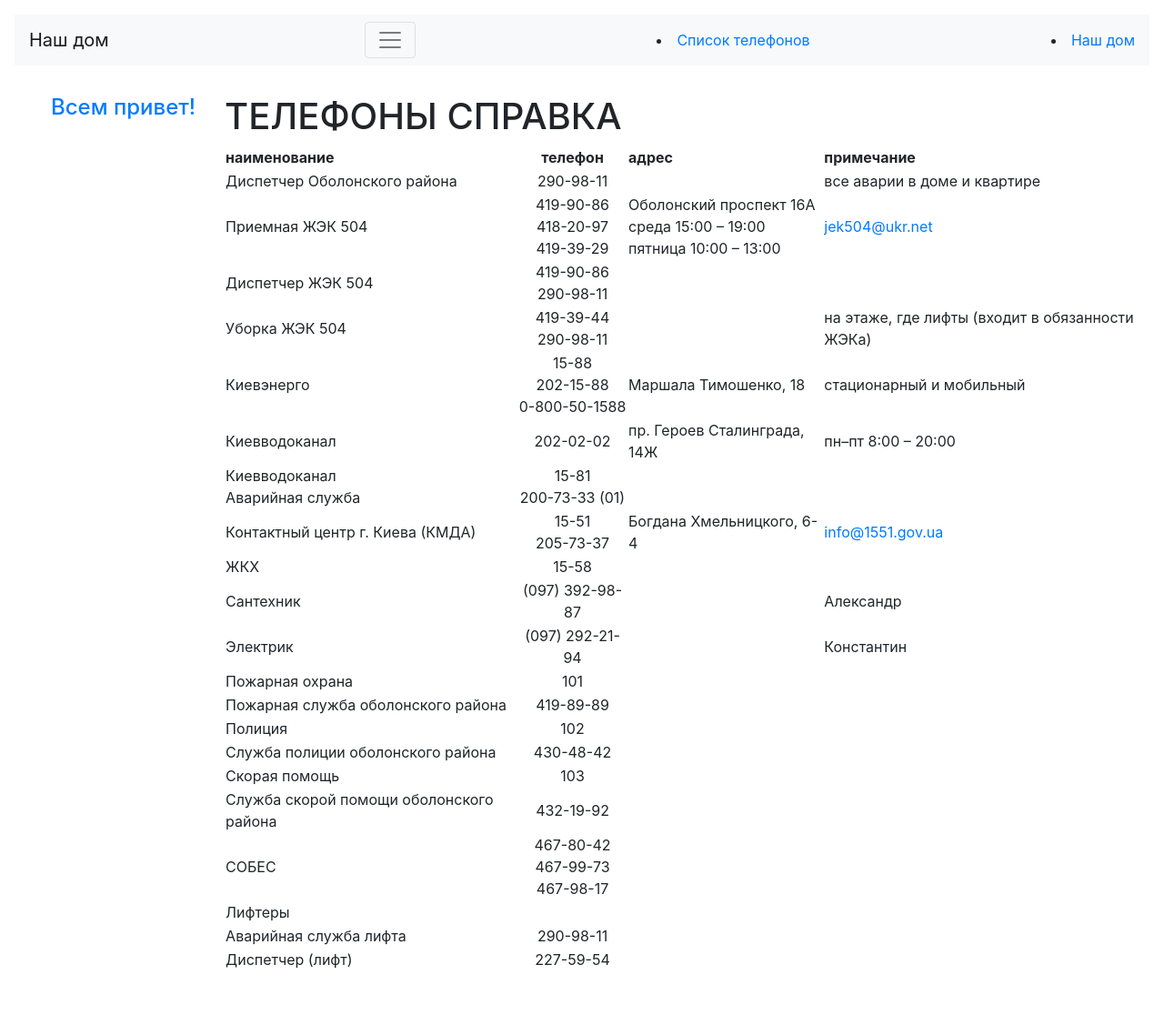
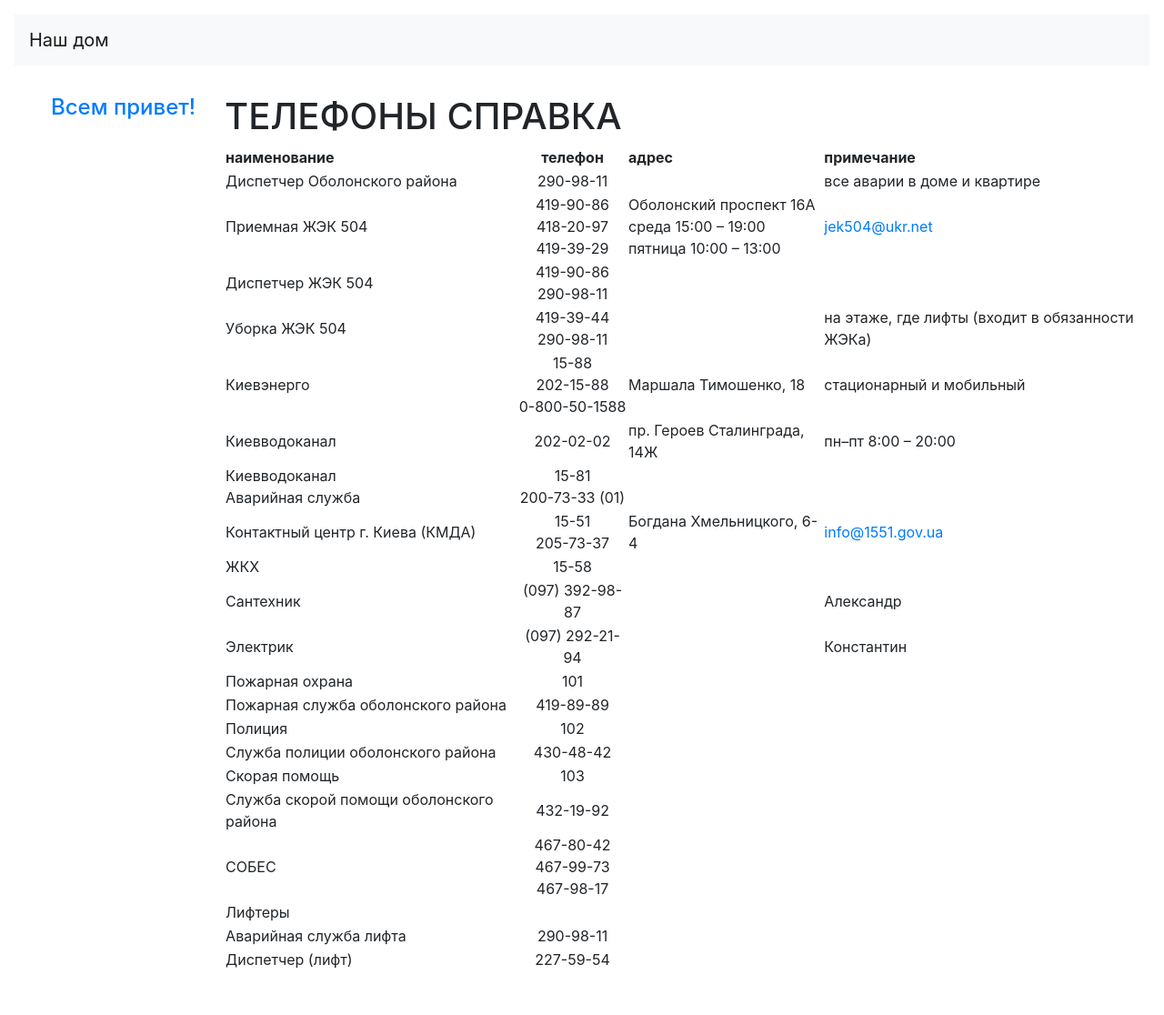
Before and after one commit to heroes-kiev/16b, a Jekyll site: the page built from phones.md, in a window 1280 px wide. Shown: the whole page at 91% size. Built offline with Jekyll 4.4.1, drawn with Linux system fonts in a browser that asks for light colours.

Commit message:
fix navbar

```diff
--- a/_layouts/default.html
+++ b/_layouts/default.html
@@ -14,22 +14,18 @@
       <header>
         <nav class="navbar navbar-light bg-light">
           <a class="navbar-brand" href="/">{{ site.title }}</a>
-          <button class="navbar-toggler" type="button" data-toggle="collapse" data-target="#navbarSupportedContent" aria-controls="navbarSupportedContent" aria-expanded="false" aria-label="Toggle navigation">
-            <span class="navbar-toggler-icon"></span>
-          </button>
 
-          <div class="collapse navbar-collapse" id="navbarSupportedContent">
+          <div class="collapse navbar-collapse">
             <ul class="navbar-nav mr-auto">
+              {% for page in site.pages %}
+                <li class="nav-item">
+                  <a href="{{page.url}}">
+                    {{page.title}}
+                  </a>
+                </li>
+              {% endfor %}
             </ul>
           </div>
-
-          {% for page in site.pages %}
-            <li class="nav-item">
-              <a href="{{page.url}}">
-                {{page.title}}
-              </a>
-            </li>
-          {% endfor %}
 
         </nav>
       </header>
```
